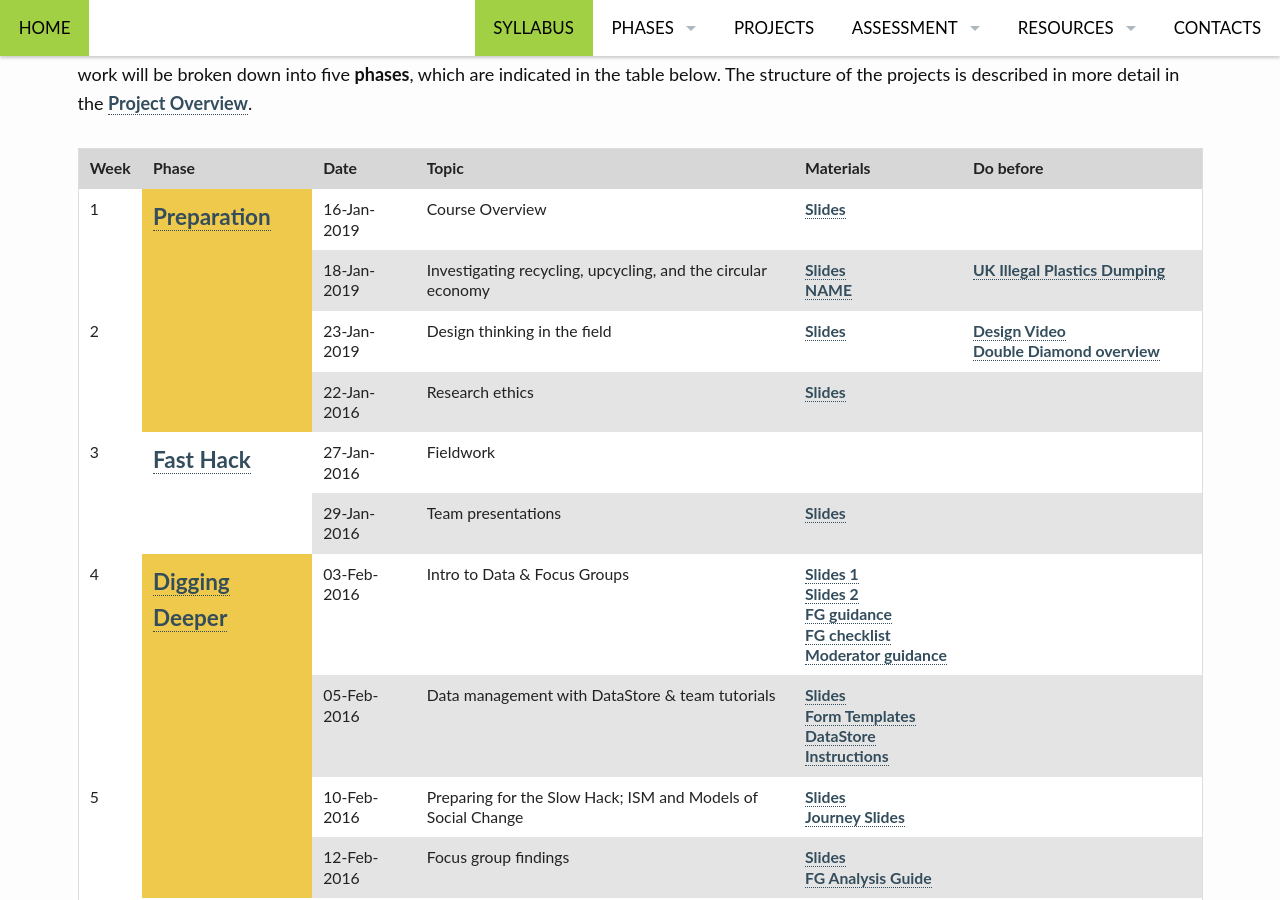
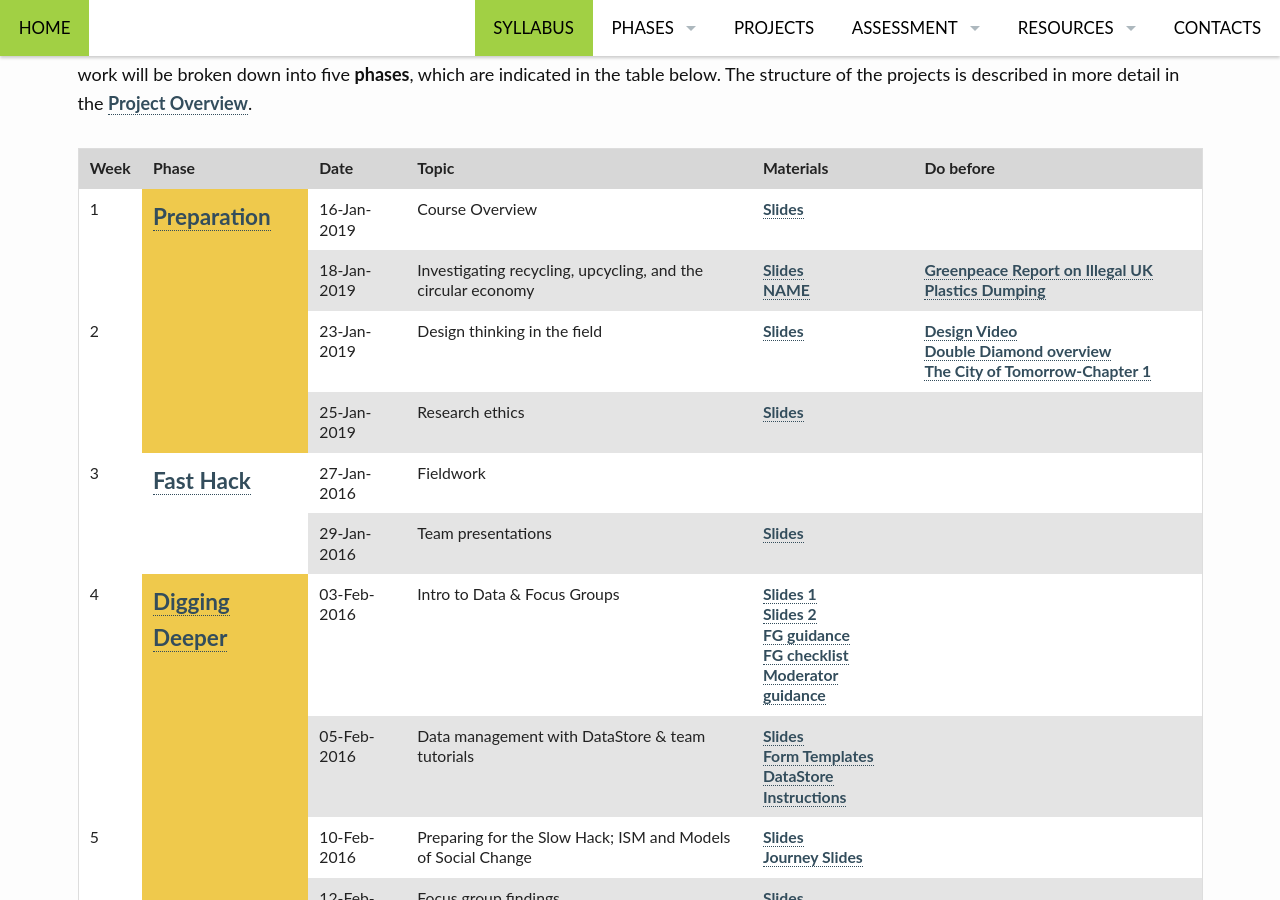
Before and after one commit to edinburghlivinglab/ddc, a Jekyll site: the page built from pages/syllabus.md, in a window 1280 px wide and 900 px high, scrolled down 721 px. Built offline with Jekyll 4.4.1, drawn with Linux system fonts in a browser that asks for light colours.

Commit message:
Update syllabus.md

```diff
--- a/pages/syllabus.md
+++ b/pages/syllabus.md
@@ -90,7 +90,7 @@ permalink: "/syllabus/"
                     <a href="{{ site.baseurl }}/course_docs/NAME.pdf" target="_blank">NAME</a><br/>
 
                 </td>
-                <td><a href="https://unearthed.greenpeace.org/2018/10/21/uk-household-plastics-found-in-illegal-dumps-in-malaysia/">UK Illegal Plastics Dumping</a>
+                <td><a href="https://unearthed.greenpeace.org/2018/10/21/uk-household-plastics-found-in-illegal-dumps-in-malaysia/">Greenpeace Report on Illegal UK Plastics Dumping</a>
 </td>
             </tr>
             <tr>
@@ -101,11 +101,11 @@ permalink: "/syllabus/"
 
                 </td>
                 <td><a href="https://youtu.be/JF2xaxjrQ7g">Design Video</a><br/>
-                <a href="http://www.thecreativeindustries.co.uk/uk-creative-overview/news-and-views/view-what-is-design-and-why-it-matters">Double Diamond overview</a>
+                <a href="http://www.thecreativeindustries.co.uk/uk-creative-overview/news-and-views/view-what-is-design-and-why-it-matters">Double Diamond overview</a><br/><a href="https://www.scribd.com/document/384155848/The-City-of-Tomorrow-Sensors-Networks-Hackers-And-the-Future-of-Urban-Life">The City of Tomorrow-Chapter 1</a>
                 </td>
             </tr>
             <tr>
-                <td>22-Jan-2016</td>
+                <td>25-Jan-2019</td>
                 <td>Research ethics</td>
                 <td><a href="{{ site.baseurl }}/course_docs/Research-ethics_DDS_2016_web-version_final.pdf" target="_blank">Slides</a></td>
                 <td>&nbsp;</td>
```
